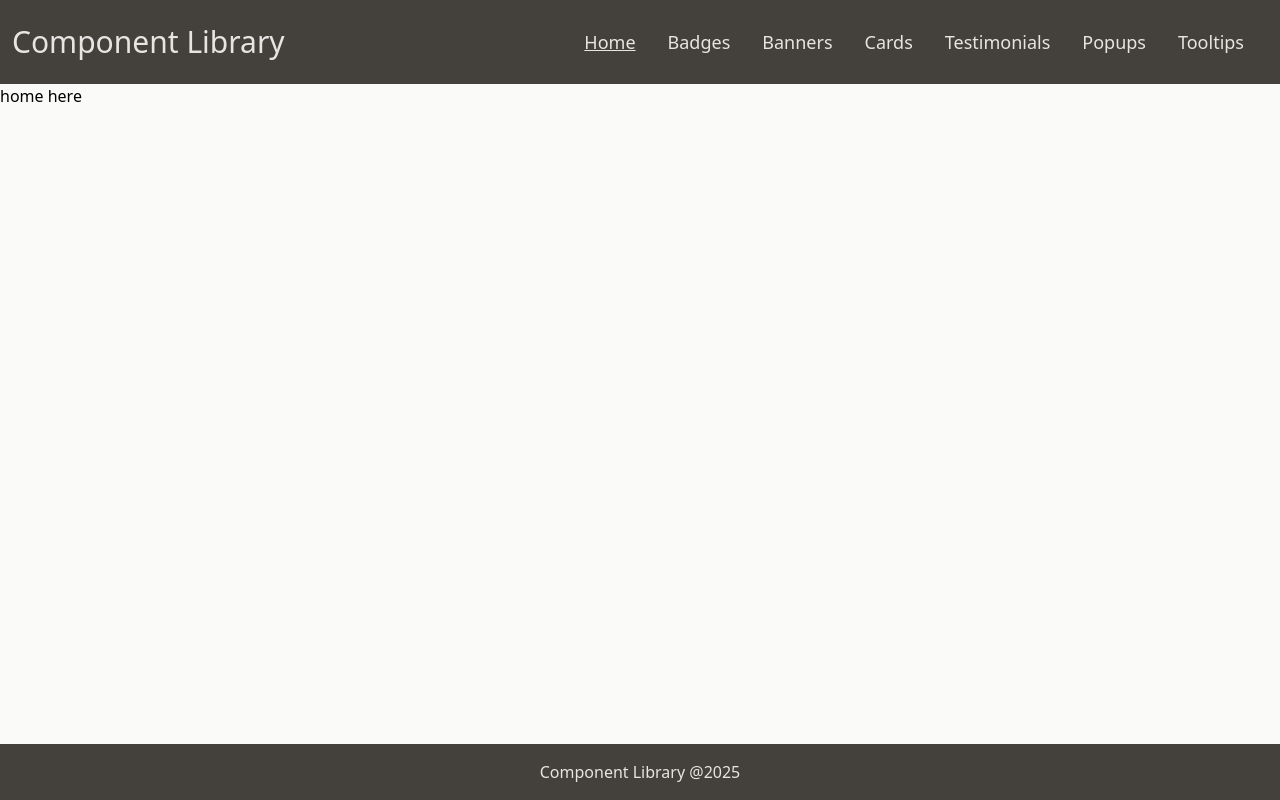
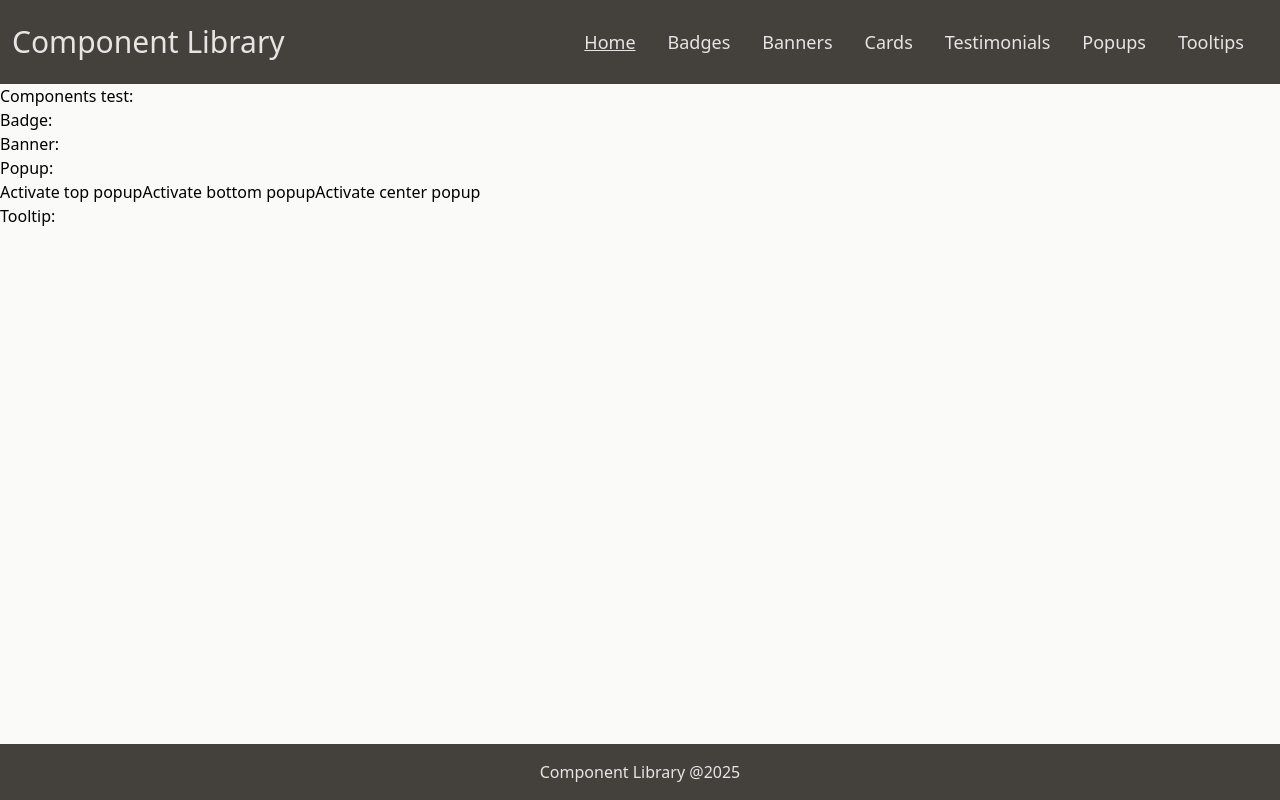
Before and after one commit to gyo82v/scrimba-component-library, a React (Vite) app: page / in a window 1280 px wide. Built offline with nearby package versions, Linux system fonts and the light colour scheme.

Commit message:
feat: add Home.jsx

```diff
--- a/src/pages/Home.jsx
+++ b/src/pages/Home.jsx
@@ -1,5 +1,53 @@
+import {useState} from "react"
+
+import Badge from "../components/Badge"
+import Banner from "../components/Banner"
+import Tooltip from "../components/Tooltip"
+import PopupEl from "../components/PopupEl"
+
+
 export default function Home(){
+    const [isPopup, setIsPopup] = useState({top : false, bottom : false, center : false})
+
+    const handlePopup = v => (
+        setIsPopup(p => ({...p, [v] : !p[v]}))
+    )
     return(
-        <h1>home here</h1>
+        <section>
+            <h2>Components test:</h2>
+            <section>
+                <h3>Badge:</h3>
+            </section>
+            <section>
+                <h3>Banner:</h3>
+            </section>
+            <section>
+                <h3>Popup:</h3>
+                <button onClick={() => handlePopup("top")}>Activate top popup</button>
+                <button onClick={() => handlePopup("bottom")}>Activate bottom popup</button>
+                <button onClick={() => handlePopup("center")}>Activate center popup</button>
+                {
+                    isPopup.top &&
+                    <PopupEl variant="success" title="test" position="absolute top-0">
+                      This is a test popup
+                    </PopupEl>
+                }
+                {
+                     isPopup.bottom &&
+                    <PopupEl variant="warning" title="test" position="absolute bottom-0">
+                      This is a test popup
+                    </PopupEl>
+                }
+                {
+                     isPopup.center &&
+                    <PopupEl  title="test" position="fixed inset-40 bg-black/50">
+                      This is a test popup
+                    </PopupEl>
+                }
+            </section>
+            <section>
+                <h3>Tooltip:</h3>
+            </section>
+        </section>
     )
 }
--- a/src/pages/Popup.jsx
+++ b/src/pages/Popup.jsx
@@ -1,4 +1,4 @@
-import PopupEl from "../components/layout/PopupEl"
+import PopupEl from "../components/PopupEl"
 
 export default function Popup(){
     const container = `flex flex-col items-center gap-6 mt-6 px-4 lg:flex-row lg:justify-center lg:mt-10`
```
Also changed, not shown: src/components/PopupEl.jsx (renamed from src/components/layout/PopupEl.jsx).
